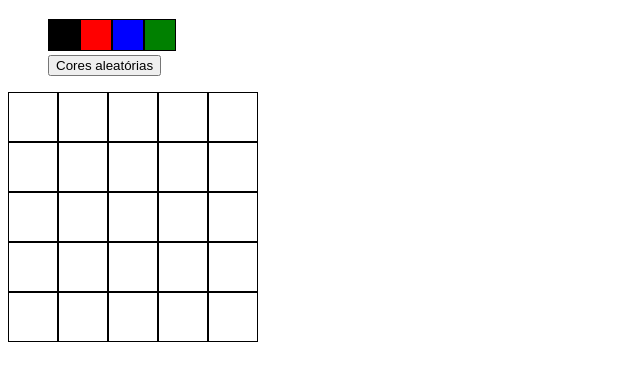
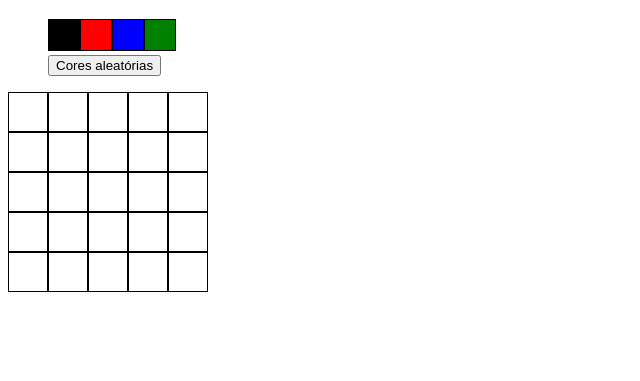
Before and after one commit to yurisalgado21/project-pixels-art, a website: page index.html in a window 1280 px wide. Shown: the part 61-442 px from the top of the page, without its empty margins (0-640 px from the left). Drawn offline with Linux system fonts and the light colour scheme.

Commit message:
Exercício 7 feito

```diff
--- a/script.js
+++ b/script.js
@@ -50,7 +50,6 @@ if (coresFixadas) {
 }
 
 const pixels = [];
-
 for (let i = 0; i < 5; i += 1) {
   const row = [];
   for (let j = 0; j < 5; j += 1) {
--- a/style.css
+++ b/style.css
@@ -13,16 +13,16 @@
   display: flex;
   flex-wrap: wrap;
   justify-content: center;
-  width: 250px;
-  height: 250px;
-  padding-bottom: 100%;
+  width: 200px;
+  height: 200px;
   position: relative;
 }
 
 .pixel {
-  width: 20%;
-  height: 20%;
+  width: 40px;
+  height: 40px;
   border: 1px solid black;
   box-sizing: border-box;
   background-color: rgb(255, 255, 255);
+  flex: 0 0 20%;
 }
```
